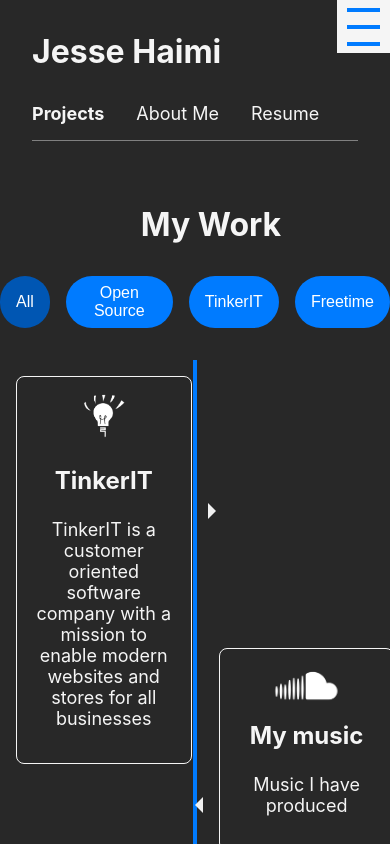
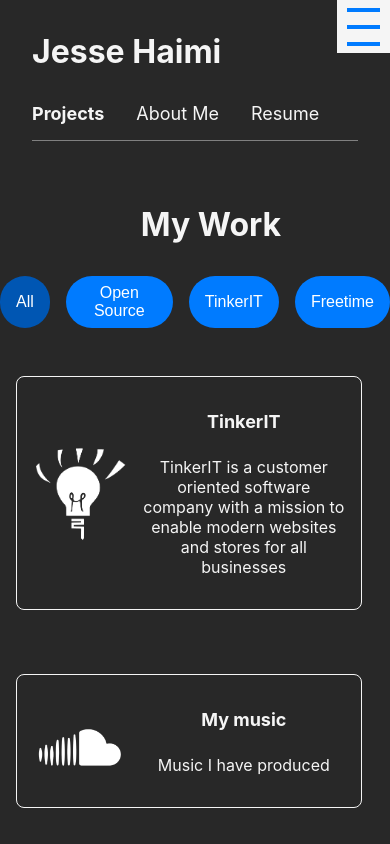
Before and after one commit to jkhaimi/portfolio, a React (Create React App) app: page / in a window 390 px wide. Shown: the top 844 px of the page. Built offline with nearby package versions, Linux system fonts and the light colour scheme.

Commit message:
mobile view ok, starting project pages

```diff
--- a/src/App.css
+++ b/src/App.css
@@ -1,35 +1,58 @@
 body {
   background-color: rgb(40, 40, 40);
+  margin: 0;
+  padding: 0;
+  height: 100%;
+}
+
+html, body, .app {
+  height: 100%;
 }
 
 .app {
   display: flex;
+  flex-direction: column;
+  min-height: 100vh;
+}
+
+.content-wrapper {
+  display: flex;
+  flex: 1;
 }
 
 .options {
   width: 3%;
 }
 
-.main-content {
+.main-container {
   display: flex;
-  flex-direction: column;
   flex: 1;
 }
 
-.projects {
-  padding: 0;
+.main-content {
+  flex: 1;
+  display: flex;
+  flex-direction: column;
 }
 
 .info {
   width: 20%;
   border-left: 1px solid grey;
-  /* background-color: #a83c4c; */
+}
+
+footer {
+  width: 100%;
+  background-color: #2d2d2d;
+  color: whitesmoke;
+  padding: 2em;
+  text-align: center;
 }
 
 @media(max-width: 750px) {
-
   .options {
     display: none;
   }
-
+  .main-container {
+    flex-direction: column;
+  }
 }
--- a/src/App.js
+++ b/src/App.js
@@ -7,6 +7,7 @@
 import AboutMe from './Components/AboutMe';
 import Resume from './Components/Resume';
 import InfoMobile from './Components/InfoMobile';
+import Footer from './Components/Footer';
 import './Components/i18n';
 
 function App() {
@@ -30,7 +31,9 @@
 
   return (
     <div className="app">
+      <div className="content-wrapper">
         <Options />
+        <div className="main-container">
           <div className="main-content">
             <Navigation onNavigate={handleNavigationClick} activeComponent={activeComponent} />
             {isMobile && <InfoMobile />}
@@ -40,6 +43,9 @@
           </div>
           {!isMobile && <Info />}
         </div>
+      </div>
+      <Footer />
+    </div>
   );
 }
 
--- /dev/null
+++ b/src/Components/Footer.css
@@ -0,0 +1,60 @@
+.footer {
+    background-color: #2d2d2d;
+    color: whitesmoke;
+    padding: 2em;
+    text-align: center;
+    position: relative;
+    bottom: 0;
+    width: 100%;
+    border-top: 1px solid gray;
+    margin-top: 5em;
+  }
+
+  .footer-content {
+    display: flex;
+    flex-direction: column;
+    align-items: center;
+  }
+
+  .footer-socials {
+    margin: 1em 0;
+  }
+
+  .footer-socials a {
+    margin: 0 1em;
+    color: whitesmoke;
+    font-size: 1.5em;
+    transition: color 0.3s ease;
+  }
+
+  .footer-socials a:hover {
+    color: #007bff;
+  }
+
+  .footer-links {
+    margin: 1em 0;
+  }
+
+  .footer-links a {
+    margin: 0 1em;
+    color: whitesmoke;
+    text-decoration: none;
+  }
+
+  .footer-links a:hover {
+    text-decoration: underline;
+  }
+
+  .footer p {
+    margin: 0.5em 0;
+  }
+
+  @media(max-width: 750px) {
+
+    .footer {
+        width: auto;
+        margin-top: 0;
+    }
+
+
+  }
--- /dev/null
+++ b/src/Components/Footer.js
@@ -0,0 +1,33 @@
+import React from 'react';
+import './Footer.css';
+import { FaGithub, FaLinkedin, FaInstagram } from 'react-icons/fa';
+
+function Footer() {
+  return (
+    <footer className="footer">
+      <div className="footer-content">
+        <p>&copy; {new Date().getFullYear()} Original design by Jesse Haimi. All Rights Reserved.</p>
+
+        <div className="footer-socials">
+          <a href="https://github.com/your-github" target="_blank" rel="noopener noreferrer">
+            <FaGithub />
+          </a>
+          <a href="https://linkedin.com/in/your-linkedin" target="_blank" rel="noopener noreferrer">
+            <FaLinkedin />
+          </a>
+          <a href="https://instagram.com/your-instagram" target="_blank" rel="noopener noreferrer">
+            <FaInstagram />
+          </a>
+        </div>
+
+        <nav className="footer-links">
+          <a href="#projects">Projects</a>
+          <a href="#about">About Me</a>
+          <a href="#contact">Contact</a>
+        </nav>
+      </div>
+    </footer>
+  );
+}
+
+export default Footer;
--- a/src/Components/Info.css
+++ b/src/Components/Info.css
@@ -1,7 +1,7 @@
 .info {
   padding: 1em;
   display: flex;
-  justify-content: center;
+  justify-content: flex-start;
   align-items: center;
   flex-direction: column;
   color: white;
--- a/src/Components/Options.css
+++ b/src/Components/Options.css
@@ -7,7 +7,7 @@
   display: flex;
   align-items: center;
   justify-content: center;
-  margin-top: 25em;
+  padding-top: 25em;
 }
 
 .lang-button {
--- a/src/Components/Projects.css
+++ b/src/Components/Projects.css
@@ -191,3 +191,68 @@
   box-shadow: 0 4px 20px rgba(0, 0, 0, 0.2);
   transition: box-shadow 0.3s ease-in-out;
 }
+
+@media (max-width: 750px) {
+  .project-timeline {
+    display: flex;
+    flex-direction: column;
+  }
+
+  .timeline-item {
+    max-width: 100%;
+    margin-bottom: 2em;
+    display: flex;
+    flex-direction: row;
+    align-items: center;
+    justify-content: flex-start;
+    height: auto;
+  }
+
+  .timeline-item.left, .timeline-item.right {
+    margin-left: 0;
+    width: auto;
+    max-width: 80%;
+
+  }
+
+  .project-content {
+    display: flex;
+    flex-direction: row;
+    align-items: center;
+    width: 100%;
+    height: auto;
+    padding: 1em;
+    border: 1px solid whitesmoke;
+  }
+
+  .project-image {
+    width: 30%;
+    height: auto;
+    margin-right: 1em;
+  }
+
+  .project-description {
+    display: flex;
+    flex-direction: column;
+    justify-content: flex-start;
+    width: 70%;
+  }
+
+  .project-description h3 {
+    font-size: large;
+    margin-bottom: 0.5em;
+  }
+
+  .project-description p {
+    font-size: medium;
+  }
+
+  .project-timeline::before {
+    content: none;
+  }
+
+  .timeline-item.left .project-content::after,
+  .timeline-item.right .project-content::after {
+    content: none;
+  }
+}
--- a/src/Components/Projects.js
+++ b/src/Components/Projects.js
@@ -9,15 +9,13 @@
 import AirportTaxi from '../Images/AirportTaxi.webp';
 import SavolainenOsakunta from '../Images/savo.png';
 import Game from '../Images/Game.png';
-import { IoGameControllerOutline } from "react-icons/io5";
-
 
 
 function Projects() {
   const [filter, setFilter] = useState('All');
 
   const projects = [
-    { id: 1, title: 'TinkerIT', filter: 'TinkerIT', description: 'TinkerIT is a customer oriented software company with a mission to enable modern websites and stores for all businesses', image: Lamppu, link: 'https://tinkerit.fi'},
+    { id: 1, title: 'TinkerIT', filter: 'TinkerIT', description: 'TinkerIT is a customer oriented software company with a mission to enable modern websites and stores for all businesses', image: Lamppu, link: '../Projects/TinkerIT'},
     { id: 2, title: 'My music', filter: 'Freetime', description: 'Music I have produced', image: Soundcloud, link: 'https://soundcloud.com/user-833201349' },
     { id: 7, title: 'Airport Taxi', filter: 'TinkerIT', description: 'Analyzed data for academic research.', image: AirportTaxi },
     { id: 8, title: 'Savolainen Osakunta', filter: 'TinkerIT', description: 'Analyzed data for academic research.', image: SavolainenOsakunta },
@@ -44,17 +42,15 @@
       </div>
 
       <div className="project-timeline">
-        {/* <div style={{fontSize: "200px", color: "whitesmoke", marginLeft: "1em"}}>
-<IoGameControllerOutline />
-      </div> */}
-
         {filteredProjects.map((project, index) => (
           <div className={`timeline-item ${index % 2 === 0 ? 'left' : 'right'}`} key={project.id}>
             <a href={project.link} target="_blank" rel="noopener noreferrer">
               <div className="project-content">
                   <img src={project.image} alt={project.title} className={`project-image project-image-${project.id}`} />
-                <h3>{project.title}</h3>
-                <p>{project.description}</p>
+                  <div className='project-description'>
+                    <h3>{project.title}</h3>
+                    <p>{project.description}</p>
+                  </div>
               </div>
               </a>
           </div>
```
Also changed, not shown: src/Components/Projects/TinkerIT.css (added, +37 -0 lines), src/Components/Projects/TinkerIT.js (added, +40 -0 lines). Lines whose indentation alone changed are shown as unchanged.
